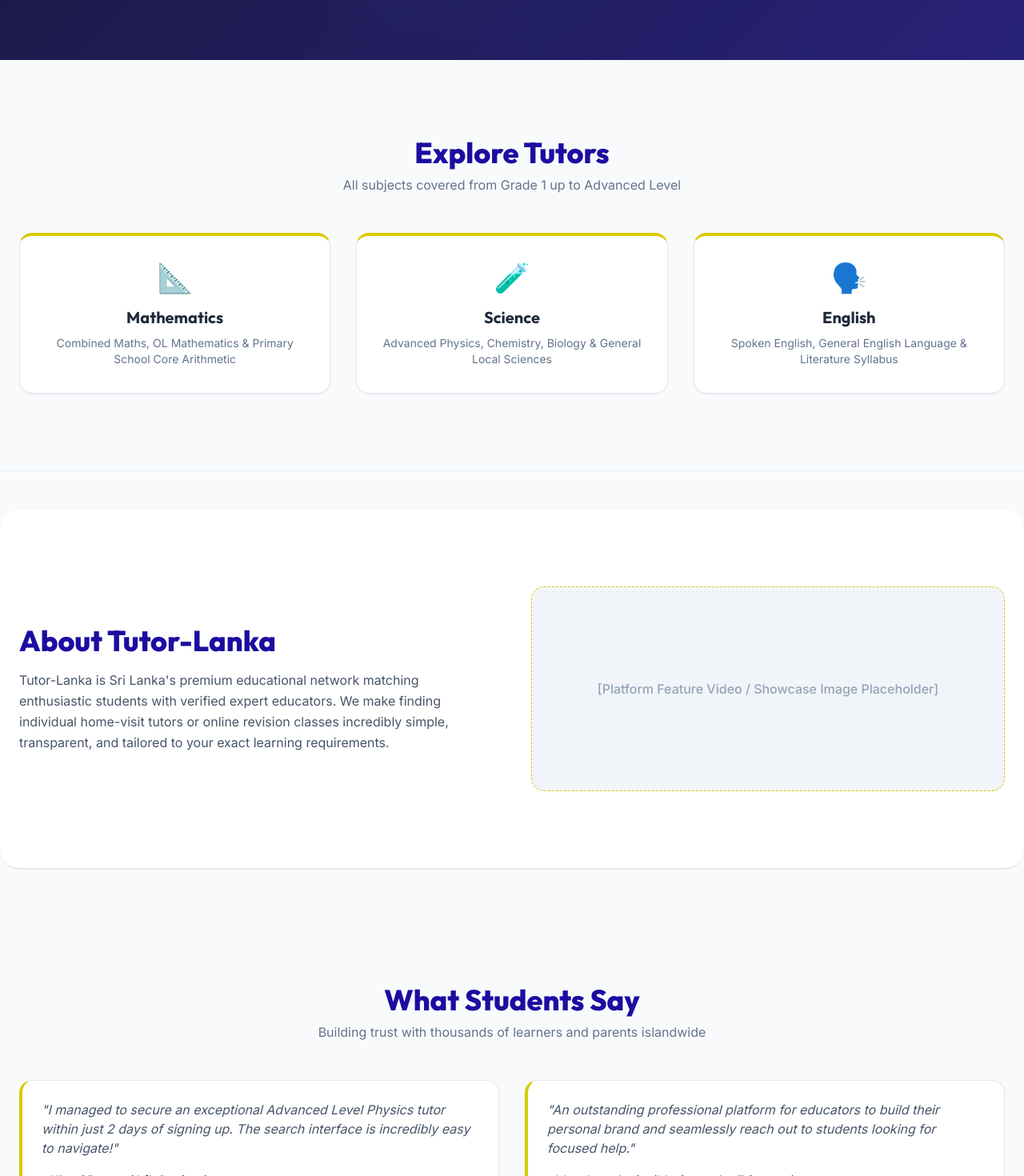
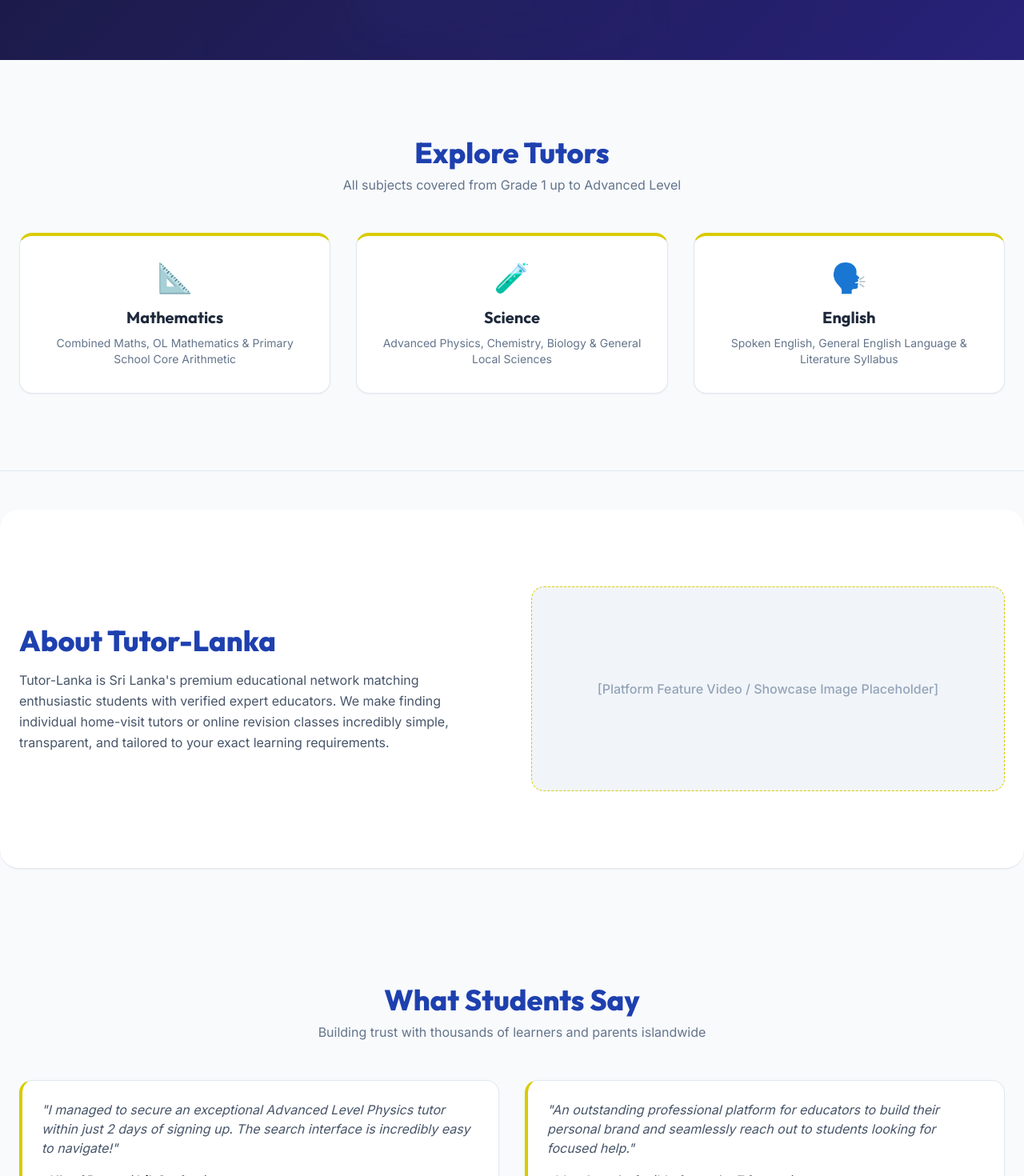
Before and after one commit to venushi0987/tutor-lanka, a React (Vite) app in the folder client/: page / in a window 1280 px wide. Shown: the part 789-2259 px from the top of the page at 80% size. Built offline with nearby package versions, Linux system fonts and the light colour scheme; no server answers.

Commit message:
updated the ui

```diff
--- a/client/src/pages/Home.jsx
+++ b/client/src/pages/Home.jsx
@@ -62,7 +62,7 @@
       {/* ------------------ 🔍 2. EXPLORE SECTION ------------------ */}
       <section id="explore-section" ref={exploreRef} className="py-24 px-6 max-w-7xl mx-auto border-b border-slate-200">
         <div className="text-center mb-12">
-          <h2 className="text-4xl font-extrabold text-[#1c0da1]">Explore Tutors</h2>
+          <h2 className="text-4xl font-extrabold text-[#1e40af]">Explore Tutors</h2>
           <p className="text-slate-500 mt-2">All subjects covered from Grade 1 up to Advanced Level</p>
         </div>
 
@@ -89,7 +89,7 @@
       <section id="about-section" ref={aboutRef} className="py-24 px-6 max-w-7xl mx-auto border-b border-slate-200 bg-white rounded-3xl my-12 shadow-sm">
         <div className="grid grid-cols-1 md:grid-cols-2 gap-12 items-center">
           <div>
-            <h2 className="text-4xl font-extrabold text-[#1c0da1]">About Tutor-Lanka</h2>
+            <h2 className="text-4xl font-extrabold text-[#1e40af]">About Tutor-Lanka</h2>
             <p className="text-slate-600 mt-4 leading-relaxed">
               Tutor-Lanka is Sri Lanka's premium educational network matching enthusiastic students with verified expert educators. We make finding individual home-visit tutors or online revision classes incredibly simple, transparent, and tailored to your exact learning requirements.
             </p>
@@ -103,7 +103,7 @@
       {/* ------------------ ⭐ 4. REVIEWS SECTION ------------------ */}
       <section id="reviews-section" ref={reviewsRef} className="py-24 px-6 max-w-7xl mx-auto pb-32">
         <div className="text-center mb-12">
-          <h2 className="text-4xl font-extrabold text-[#1c0da1]">What Students Say</h2>
+          <h2 className="text-4xl font-extrabold text-[#1e40af]">What Students Say</h2>
           <p className="text-slate-500 mt-2">Building trust with thousands of learners and parents islandwide</p>
         </div>
 
```
